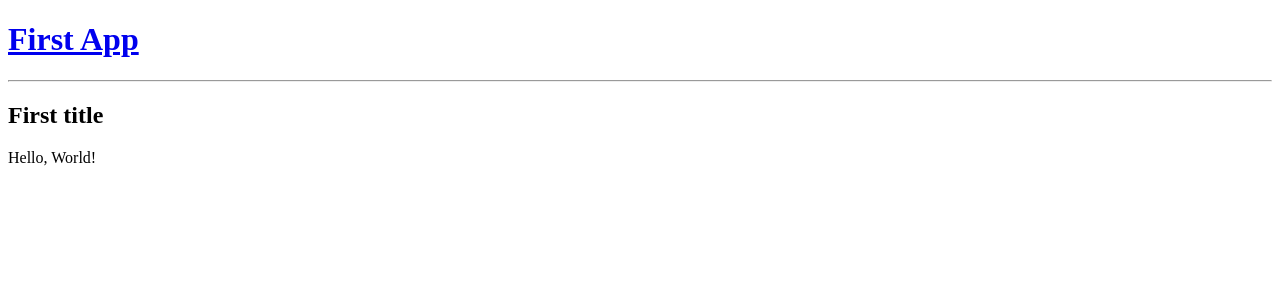
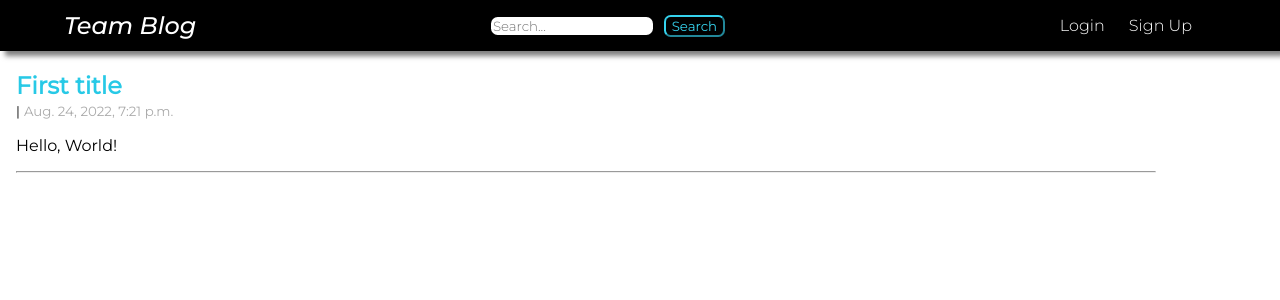
Before and after one commit to qve87/Blog-django, a Django app: page /page/1 in a window 1280 px wide. Shown: the top 300 px of the page. Run offline with Django 4.2, Linux system fonts and the light colour scheme; data comes from the database, SQL or seed files in the repository; both versions use the stored data as it was after the commit.

Commit message:
blog css

```diff
--- a/django_project/settings.py
+++ b/django_project/settings.py
@@ -117,6 +117,7 @@ USE_TZ = True
 # https://docs.djangoproject.com/en/4.1/howto/static-files/
 
 STATIC_URL = "static/"
+STATICFILES_DIRS = [BASE_DIR / "static"]
 
 # Default primary key field type
 # https://docs.djangoproject.com/en/4.1/ref/settings/#default-auto-field
--- /dev/null
+++ b/static/css/base.css
@@ -0,0 +1,138 @@
+body {
+    margin: 0;
+}
+
+a {
+    text-decoration: none;
+}
+
+header {
+    display: flex;
+    justify-content: space-between;
+    box-shadow: 5px 5px 5px rgba(0, 0, 0, 0.5);
+}
+
+h2 {
+    font-family: "Montserrat", sans-serif;
+    font-weight: 500;
+    font-weight: bold;
+    margin-bottom: .1em;
+
+}
+
+h2 a {
+    color: rgb(39, 201, 230);
+    text-decoration: double;
+
+}
+
+h2 a:hover {
+    color: rgb(24, 140, 161);
+}
+
+hr {
+    width: 90%;
+    margin-left: 0;
+    margin-right: 0;
+}
+
+p {
+    font-family: "Montserrat", sans-serif;
+    font-weight: 400;
+
+}
+
+.page-list {
+    margin-left: 1em;
+}
+
+.head {
+    background-color: black;
+    margin: 0;
+    width: 100%
+}
+
+ul {
+    list-style: none;
+    display: flex;
+    font-family: "Montserrat", sans-serif;
+    font-weight: 300;
+
+}
+
+li {
+
+
+    color: rgb(53, 210, 237);
+    padding-right: 1.5em;
+
+}
+
+li a {
+
+    color: rgb(255, 255, 255);
+
+}
+
+li a:hover {
+    color: rgb(203, 203, 203);
+}
+
+.logo {
+    font-family: "Montserrat", sans-serif;
+    font-weight: 500;
+    font-style: italic;
+    font-size: 1.5rem;
+    text-decoration: none;
+    color: white;
+}
+
+header {
+    display: flex;
+    justify-content: space-between;
+    align-items: center;
+    padding: 0 5%;
+}
+
+.nav-links {
+    list-style: none;
+}
+
+.nav-links li {
+    display: inline-block;
+    padding: 0 5%;
+
+
+}
+
+.nav-search {
+    border-radius: 0.5em;
+    border-style: none;
+    font-family: "Montserrat", sans-serif;
+    font-weight: 200;
+}
+
+.btn-search {
+    margin-left: .5em;
+    border-radius: 0.5em;
+    border-color: rgb(53, 210, 237);
+    background-color: black;
+    color: rgb(53, 210, 237);
+    font-family: "Montserrat", sans-serif;
+    cursor: pointer;
+    transition: color .2s,
+        background-color .2s;
+}
+
+.btn-search:hover {
+    color: black;
+    background-color: rgb(53, 210, 237);
+}
+
+.time {
+    color: rgb(171, 171, 171);
+}
+
+small {
+    font-family: "Montserrat", sans-serif;
+}
--- a/templates/base.html
+++ b/templates/base.html
@@ -1,16 +1,38 @@
+{% load static %}
 <!DOCTYPE html>
 <html lang="en">
 <head>
     <meta charset="UTF-8">
     <meta http-equiv="X-UA-Compatible" content="IE=edge">
     <meta name="viewport" content="width=device-width, initial-scale=1.0">
+    <link rel="stylesheet" href="{% static 'css/base.css' %}">
+    <link rel="preconnect" href="https://fonts.googleapis.com">
+    <link rel="preconnect" href="https://fonts.gstatic.com" crossorigin>
+    <link href="https://fonts.googleapis.com/css2?family=Montserrat:ital,wght@0,300;0,400;1,500&display=swap" rel="stylesheet">
     <title>First APP</title>
 </head>
 <body>
-    <header>
-        <h1><a href="{% url 'home' %}">First App</a></h1>
-        <hr>
-    </header>
+    <div class="head">
+        <header>
+            <a class="logo" href="{% url 'home' %}">Team Blog</a>
+            <form action="">
+                <input class="nav-search" type='search' placeholder="Search..." autocomplete="off">
+                <button class="btn-search" type="submit">Search</button>
+            </form>
+            <nav>
+                <ul>
+                    {% if user.is_active %}
+                        <li>Hello, {{ user.username }}!</li>
+                        <li><a href="#">New Post</a></li>
+                        <li><a href="#">Log Out</a></li>
+                    {% else %}
+                        <li><a href="#">Login</a></li>
+                        <li><a href="#">Sign Up</a></li>
+                     {% endif %}
+                 </ul>
+             </nav>
+        </header>
+    </div>
     {% block content %}
 
     {% endblock content %}
--- a/templates/home.html
+++ b/templates/home.html
@@ -1,11 +1,15 @@
 {% extends 'base.html' %}
+{% load static %}
 
 {% block content %}
 
 {% for page in page_list %}
     <div class="page-list">
         <h2><a href="{% url 'pages_detail' page.pk %}">{{ page.title }}</a></h2>
+        <small>{{ user.username }} |</small>
+        <small class="time">{{ page.created }}</small>
         <p>{{ page.body }}</p>
+        <hr class="post-separator">
     </div>
 
 {% endfor %}
--- a/templates/pages_detail.html
+++ b/templates/pages_detail.html
@@ -1,13 +1,15 @@
 {% extends 'base.html' %}
+{% load static %}
 
 {% block content %}
 
 
-<div class="page-detail">
-    <h2>{{ page.title }}</h2>
+<div class="page-list">
+    <h2><a href="{% url 'pages_detail' page.pk %}">{{ page.title }}</a></h2>
+    <small>{{ user.username }} |</small>
+    <small class="time">{{ page.created }}</small>
     <p>{{ page.body }}</p>
+    <hr class="post-separator">
 </div>
 
-
-
 {% endblock content %}
```
Also changed, not shown: db.sqlite3, pages/migrations/0002_page_created.py (added).
